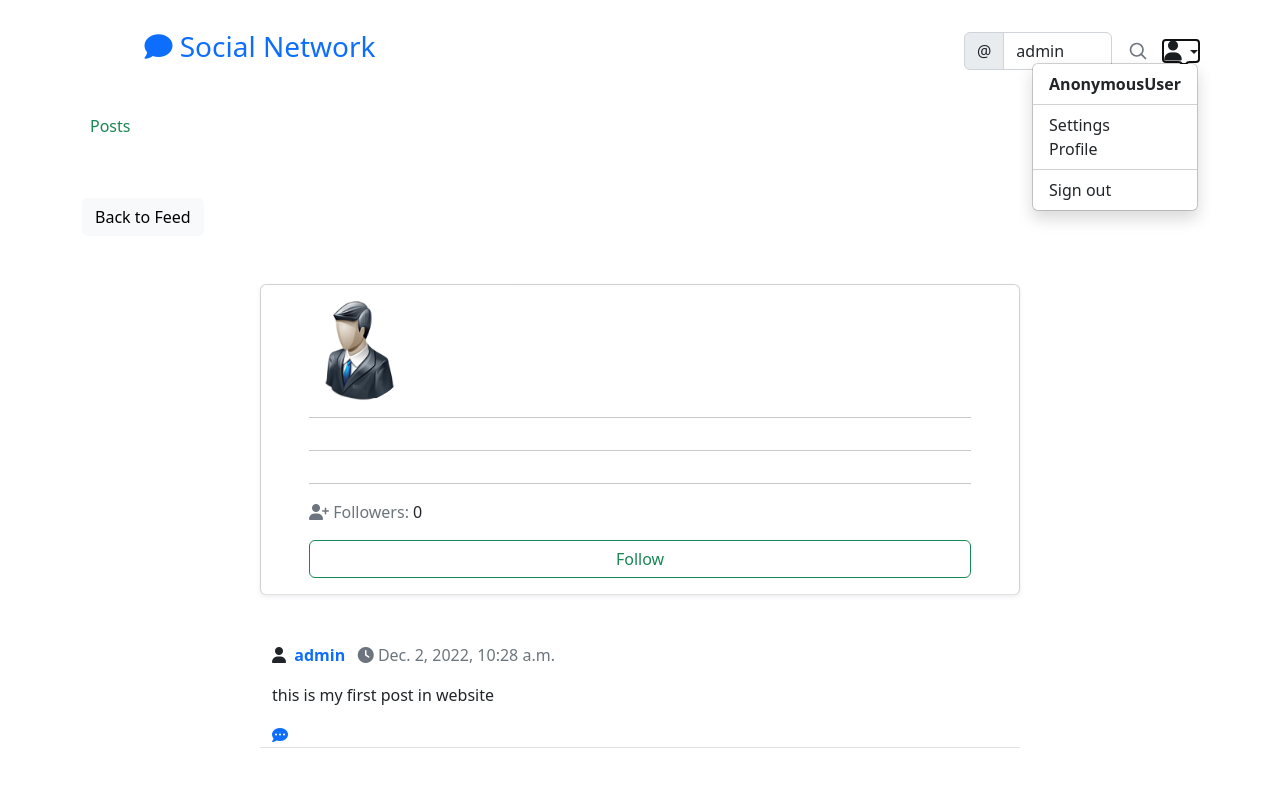
After one commit to javohir6666/Social-media-django, a Django app: page /social/profile/1 in a window 1280 px wide, after a click that opens the changed part. The commit adds this page. Shown: the top 787 px of the page. Run offline with Django 4.2, Linux system fonts and the light colour scheme; data comes from the database, SQL or seed files in the repository; both versions use the stored data as it was after the commit.

Commit message:
User profile, like , dislike, follow added

```diff
--- a/config/settings.py
+++ b/config/settings.py
@@ -129,7 +129,8 @@ USE_TZ = True
 # https://docs.djangoproject.com/en/4.1/howto/static-files/
 
 STATIC_URL = "static/"
-
+MEDIA_ROOT = os.path.join(BASE_DIR, 'media')
+MEDIA_URL = "/media/"
 # Default primary key field type
 # https://docs.djangoproject.com/en/4.1/ref/settings/#default-auto-field
 
--- a/config/urls.py
+++ b/config/urls.py
@@ -1,8 +1,12 @@
 from django.contrib import admin
 from django.urls import path, include
+from django.conf import settings
+from django.conf.urls.static import static
 urlpatterns = [
     path("admin/", admin.site.urls),
     path("", include('landing.urls')),
     path("social/", include('social.urls')),
     path('accounts/', include('allauth.urls')),
 ]
+if settings.DEBUG:
+    urlpatterns+=static(settings.MEDIA_URL, document_root=settings.MEDIA_ROOT)
--- a/landing/templates/landing/base.html
+++ b/landing/templates/landing/base.html
@@ -11,16 +11,16 @@
     <div class="container">
       <header class="blog-header lh-1 py-3">
         <div class="row flex-nowrap justify-content-between align-items-center">
-          <div class="col-4 pt-3">
-            <div class="input-group mb-3">
-              <span class="input-group-text" id="basic-addon1">@</span>
-              <input type="text" class="form-control" placeholder="Username" aria-label="Username" aria-describedby="basic-addon1">
-            </div>
-          </div>
           <div class="col-4 text-center">
             <h3 class="text-primary"><a class="text-decoration-none" href="{% url 'index' %}"><i class="fa fa-comment" aria-hidden="true"></i>&nbsp;Social Network</a></h3>
           </div>
           <div class="col-4 d-flex justify-content-end align-items-center">
+            <div class="col-5 pt-3">
+              <div class="input-group mb-3">
+                <span class="input-group-text" id="basic-addon1">@</span>
+                <input type="text" class="form-control" placeholder="Username" value="{{ user.username }}" aria-label="Username" aria-describedby="basic-addon1">
+              </div>
+            </div>
             <a class="link-secondary" href="#" aria-label="Search">
               <svg xmlns="http://www.w3.org/2000/svg" width="20" height="20" fill="none" stroke="currentColor" stroke-linecap="round" stroke-linejoin="round" stroke-width="2" class="mx-3" role="img" viewBox="0 0 24 24"><title>Search</title><circle cx="10.5" cy="10.5" r="7.5"></circle><path d="M21 21l-5.2-5.2"></path></svg>
             </a>
@@ -33,7 +33,7 @@
                 <li><a class="dropdown-item" href="#"><strong>{{request.user}}</strong></a></li>
                 <li><hr class="dropdown-divider"></li>
                 <li><a class="dropdown-item" href="#">Settings</a></li>
-                <li><a class="dropdown-item" href="#">Profile</a></li>
+                <li><a class="dropdown-item" href="{% url 'profile' user.profile.pk %}">Profile</a></li>
                 <li><hr class="dropdown-divider"></li>
                 <li><a class="dropdown-item"href="{% url 'account_logout' %}">Sign out</a></li>
               </ul>
@@ -48,18 +48,7 @@
 
       <div class="nav-scroller py-1 mb-2">
         <nav class="nav d-flex justify-content-between">
-          <a class="p-2 link-secondary" href="{% url 'post-list' %}">Posts</a>
-          <a class="p-2 link-secondary" href="#">U.S.</a>
-          <a class="p-2 link-secondary" href="#">Technology</a>
-          <a class="p-2 link-secondary" href="#">Design</a>
-          <a class="p-2 link-secondary" href="#">Culture</a>
-          <a class="p-2 link-secondary" href="#">Business</a>
-          <a class="p-2 link-secondary" href="#">Politics</a>
-          <a class="p-2 link-secondary" href="#">Opinion</a>
-          <a class="p-2 link-secondary" href="#">Science</a>
-          <a class="p-2 link-secondary" href="#">Health</a>
-          <a class="p-2 link-secondary" href="#">Style</a>
-          <a class="p-2 link-secondary" href="#">Travel</a>
+          <a class="p-2 link-success text-decoration-none font-size-25px" href="{% url 'post-list' %}">Posts</a>
         </nav>
       </div>
     </div>
--- a/social/admin.py
+++ b/social/admin.py
@@ -1,4 +1,5 @@
 from django.contrib import admin
-from .models import Post
+from .models import Post, UserProfile
 # Register your models here.
 admin.site.register(Post)
+admin.site.register(UserProfile)
--- a/social/templates/social/comment_delete.html
+++ b/social/templates/social/comment_delete.html
@@ -3,7 +3,7 @@
 <div class="container">
     <div class="row mt-5">
         <div class="col-md-5 col-sm-6">
-            <a href="{% url 'post-detail' object.pk %}" class="btn btn-warning"><i class="fas fa-comment"></i>&nbsp;Back to Comment</a>
+            <a href="{% url 'post-detail' comment.pk %}" class="btn btn-warning"><i class="fas fa-comment"></i>&nbsp;Back to Comment</a>
         </div>
     </div>
     <div class="row justify-content-center mt-3 mb-5">
@@ -17,7 +17,7 @@
                 <h5>Are you sure?</h5>
             <div class="row d-grid gap-2">
                 <button class="col-6 btn btn-danger mt-3">Delete</button>
-                <a href="{% url 'post-detail' object.pk %}"class="col-6 btn btn-success mt-3">No</a>
+                <a href="{% url 'post-detail' comment.pk %}"class="col-6 btn btn-success mt-3">No</a>
             </div>
 
             </form>
--- a/social/templates/social/post_detail.html
+++ b/social/templates/social/post_detail.html
@@ -29,9 +29,11 @@
                 <a href="#" class="d-block link-dark text-decoration-none dropdown-toggle" data-bs-toggle="dropdown" aria-expanded="false">
                     <i class="fa fa-bars" aria-hidden="true"></i>
                 </a>
+                {% if request.user == comm.author%}
                 <ul class="dropdown-menu text-small shadow" style="">
                     <li><a class="dropdown-item" href="{% url 'comment-delete' post.pk comm.pk  %}">Delete comment</a></li>
                 </ul>
+                {% endif %}
             </div>
         <!-- END dropdown menu  -->
 
--- /dev/null
+++ b/social/templates/social/profile.html
@@ -0,0 +1,98 @@
+{% extends 'landing/base.html' %} {% block content %}
+<div class="container mt-5">
+  <div class="row mt-5">
+    <div class="col-md-3 col-sm-6">
+      <a href="{% url 'post-list' %}" class="btn btn-light">Back to Feed</a>
+    </div>
+  </div>
+  <div class="row justify-content-center mt-5">
+    <div class="card shadow-sm col-md-8 col-sm-12 border-bottom px-5 pt-3">
+      {% if profile.picture %}
+      <img
+        src="{{profile.picture.url }}"
+        class="rounded-circle"
+        width="100"
+        height="100"
+        alt="{{profile.name}}"
+      />
+      {% endif %} {% if profile.name %}
+      <span class="text-muted"
+        ><i class="fa fa-user" aria-hidden="true"></i>&nbsp;Name:
+      </span>
+      <h6>{{profile.name}}</h6>
+      {% if profile.user == user %}
+      <a href="{% url 'profile-edit' profile.pk %}"><i class="fas fa-edit"></i></a>
+      {% endif %}
+      {% endif %} <hr> {% if profile.location %}
+      <span class="text-muted"
+        ><i class="fa fa-location-arrow" aria-hidden="true"></i>&nbsp;Location:
+      </span>
+      <p>{{profile.location}}</p>
+      {% endif %}  <hr> {% if profile.birh_date %}
+      <span class="text-muted"
+        ><i class="fa fa-calendar" aria-hidden="true"></i>&nbsp;Birthday:
+      </span>
+      <p>{{profile.birh_date}}</p> <hr>
+      {% endif %} {% if profile.bio %}
+      <span class="text-muted"
+        ><i class="fa fa-book" aria-hidden="true"></i>&nbsp;Biography:
+      </span>
+      <p class=" ">{{profile.bio}}</p>
+      {% endif %}
+      <hr>
+      <!-- Start Followers  -->
+      <div class="row d-flex mb-3">
+        <p><span class="text-muted"><i class="fa fa-user-plus" aria-hidden="true"></i>&nbsp;Followers: </span>{{number_of_followers}}</p>
+        {% if user == request.user %}
+        {% else %}
+        {% if is_following %}
+        <form method="POST" action="{% url 'remove-follower' profile.pk %}">
+          {% csrf_token %}
+          <div class="d-grid gap-2">
+          <input type="submit" class="block btn btn-outline-danger" value="UnFollow" />
+          </div>
+        </form>
+        {% else %}
+        <form method="POST" action="{% url 'add-follower' profile.pk %}">
+          {% csrf_token %}
+          <div class="d-grid gap-2">
+          <input type="submit" class="block btn btn-outline-success" value="Follow" />
+          </div>
+        </form>
+        {% endif %}
+        {% endif %}
+      </div>
+      <!-- END Followers  -->
+    </div>
+  </div>
+  {% for post in posts %}
+  <div class="row justify-content-center mt-5">
+    <div class="col-md-8 col-sm-12 border-bottom">
+      <p>
+        <i class="fa fa-user" aria-hidden="true"></i>
+        &nbsp;<strong
+          ><a href="#" class="text-decoration-none">{{post.author}}</a></strong
+        >
+        &nbsp;
+        <span class="text-muted">
+          <i class="fa fa-clock" aria-hidden="true"> </i
+          >&nbsp;{{post.created_at}}</span
+        >
+      </p>
+      <p>{{post.body|safe|slice:50}}</p>
+      <a href="{% url 'post-detail' post.pk %}"
+        ><i class="fa fa-commenting" aria-hidden="true"></i
+      ></a>
+      {% if request.user == post.author %}
+      <a href="{% url 'post-delete' post.pk %}"
+        ><i class="fa fa-trash" aria-hidden="true"></i
+      ></a>
+      <a href="{% url 'post-edit' post.pk %}"
+        ><i class="fa fa-pencil" aria-hidden="true"></i
+      ></a>
+      {% endif %}
+    </div>
+  </div>
+  {% endfor %}
+</div>
+{% endblock content %}
--- a/social/urls.py
+++ b/social/urls.py
@@ -1,10 +1,20 @@
 from django.urls import path
-from .views import PostListView, PostDetailView, PostEditView,PostDeleteView,CommentDeleteView
+from .views import PostListView, PostDetailView, PostEditView,PostDeleteView,CommentDeleteView,ProfileView, ProfileEditView, AddFollower, RemoveFollower, AddLike, Dislike
 
 urlpatterns = [
     path('', PostListView.as_view(), name='post-list'),
     path('post/<int:pk>', PostDetailView.as_view(), name='post-detail'),
     path('post/edit/<int:pk>', PostEditView.as_view(), name='post-edit'),
     path('post/delete/<int:pk>', PostDeleteView.as_view(), name='post-delete'),
+#Comment
     path(f'post/<int:post_pk>/comment/delete/<int:pk>/', CommentDeleteView.as_view(), name='comment-delete'),
+#Like
+    path(f'post/<int:pk>/like', AddLike.as_view(), name='like'),
+    path(f'post/<int:pk>/dislike', Dislike.as_view(), name='dislike'),
+#Profile
+    path(f'profile/<int:pk>',ProfileView.as_view(), name='profile'),
+    path(f'profile/edit/<int:pk>',ProfileEditView.as_view(), name='profile-edit'),
+#Follower
+    path(f'profile/<int:pk>/followers/add',AddFollower.as_view(), name='add-follower'),
+    path(f'profile/<int:pk>/followers/remove',RemoveFollower.as_view(), name='remove-follower'),
 ]
--- a/social/views.py
+++ b/social/views.py
@@ -1,6 +1,7 @@
-from django.shortcuts import render
+from django.shortcuts import render, redirect
+from django.http import HttpResponseRedirect
 from django.urls import reverse_lazy
-from .models import Post, Comment
+from .models import Post, Comment, UserProfile
 from django.contrib.auth.mixins import UserPassesTestMixin, LoginRequiredMixin
 from django.views import View
 from django.views.generic.edit import UpdateView, DeleteView
@@ -32,20 +33,23 @@ class PostListView(LoginRequiredMixin, View):
         return render(request, 'social/post_list.html', context)
 
 class PostDetailView(LoginRequiredMixin, View):
-    def get(self,request, pk, *args, **kwargs):
+    def get(self, request, pk, *args, **kwargs):
         post = Post.objects.get(pk=pk)
         form = CommentForm()
         comments = Comment.objects.filter(post=post).order_by('-created_at')
+
         context = {
-            'post':post,
+            'post': post,
             'form': form,
-            'comments':comments
+            'comments': comments,
         }
+
         return render(request, 'social/post_detail.html', context)
 
-    def post(self,request, pk, *args, **kwargs):
+    def post(self, request, pk, *args, **kwargs):
         post = Post.objects.get(pk=pk)
         form = CommentForm(request.POST)
+
         if form.is_valid():
             new_comment = form.save(commit=False)
             new_comment.author = request.user
@@ -69,7 +73,7 @@ class PostEditView(LoginRequiredMixin, UserPassesTestMixin, UpdateView):
         pk = self.kwargs['pk']
         return reverse_lazy('post-detail', kwargs = {'pk':pk})
 
-    def text_func(self):
+    def test_func(self):
         post = self.get_object()
         return self.request.user == post.author
 
@@ -78,7 +82,7 @@ class PostDeleteView(LoginRequiredMixin, UserPassesTestMixin, DeleteView):
     template_name = 'social/post_delete.html'
     success_url = reverse_lazy('post-list')
 
-    def text_func(self):
+    def test_func(self):
         post = self.get_object()
         return self.request.user == post.author
 
@@ -87,9 +91,116 @@ class CommentDeleteView(LoginRequiredMixin, UserPassesTestMixin, DeleteView):
     template_name = 'social/comment_delete.html'
 
     def get_success_url(self):
-        pk = self.kwargs['pk']
+        pk = self.kwargs['post_pk']
         return reverse_lazy('post-detail', kwargs ={'pk':pk})
 
-    def text_func(self):
+    def test_func(self):
         post = self.get_object()
         return self.request.user == post.author
+
+class ProfileView(View):
+    def get(self, request, pk, *args, **kwargs):
+        profile = UserProfile.objects.get(pk=pk)
+        user = profile.user
+        posts = Post.objects.filter(author=user).order_by('-created_at')
+
+        followers = profile.followers.all()
+        if len(followers) == 0:
+            is_following = False
+
+        for follower in followers:
+            if follower == request.user:
+                is_following = True
+                break
+            else:
+                is_following = False
+
+        number_of_followers = len(followers)
+        context={
+            'user': user,
+            'profile': profile,
+            'posts': posts,
+            'followers': followers,
+            'number_of_followers': number_of_followers,
+            'is_following':is_following
+        }
+        return render(request, 'social/profile.html', context)
+
+class ProfileEditView(LoginRequiredMixin,UserPassesTestMixin, UpdateView):
+    model = UserProfile
+    fields = ['name', 'bio', 'birh_date', 'picture', 'location']
+    template_name ='social/profile_edit.html'
+    def get_success_url(self):
+        pk = self.kwargs['pk']
+        return reverse_lazy('profile', kwargs = {'pk':pk})
+
+    def test_func(self):
+        profile = self.get_object()
+        return self.request.user == profile.user
+
+class AddFollower(LoginRequiredMixin,View):
+    def post(self, request, pk, *args, **kwargs):
+        profile = UserProfile.objects.get(pk=pk)
+        profile.followers.add(request.user)
+
+        return redirect('profile', pk=profile.pk)
+
+class RemoveFollower(LoginRequiredMixin,View):
+    def post(self, request, pk, *args, **kwargs):
+        profile = UserProfile.objects.get(pk=pk)
+        profile.followers.remove(request.user)
+
+        return redirect('profile', pk=profile.pk)
+
+class AddLike(LoginRequiredMixin,View):
+    def post(self, request, pk, *args, **kwargs):
+        post = Post.objects.get(pk=pk)
+
+        is_dislike = False
+
+        for dislike in post.dislikes.all():
+            if dislike == request.user:
+                is_dislike = True
+                break
+        if  is_dislike:
+            post.dislikes.remove(request.user)
+
+        is_like = False
+
+        for like in post.like.all():
+            if like == request.user:
+                is_like = True
+                break
+        if not is_like:
+            post.like.add(request.user)
+        if is_like:
+            post.like.remove(request.user)
+        next = request.POST.get('next', '/')
+        return HttpResponseRedirect(next)
+
+class Dislike(LoginRequiredMixin, View):
+    def post(self, request, pk, *args, **kwargs):
+        post = Post.objects.get(pk=pk)
+
+        is_like = False
+
+        for like in post.like.all():
+            if like == request.user:
+                is_like = True
+                break
+
+        if is_like:
+            post.like.remove(request.user)
+
+        is_dislike = False
+
+        for dislike in post.dislikes.all():
+            if dislike == request.user:
+                is_dislike = True
+                break
+        if not is_dislike:
+            post.dislikes.add(request.user)
+        if is_dislike:
+            post.dislikes.remove(request.user)
+        next = request.POST.get('next', '/')
+        return HttpResponseRedirect(next)
```
Also changed, not shown: social/models.py (+21 -0 lines), social/signals.py (added, +13 -0 lines), social/templates/social/post_list.html (+29 -7 lines), social/templates/social/profile_edit.html (added, +28 -0 lines), db.sqlite3, media/uploads/profile_pictures/default.png (added), social/migrations/0003_userprofile.py (added), social/migrations/0004_userprofile_followers.py (added), social/migrations/0005_post_dislikes_post_like.py (added).
